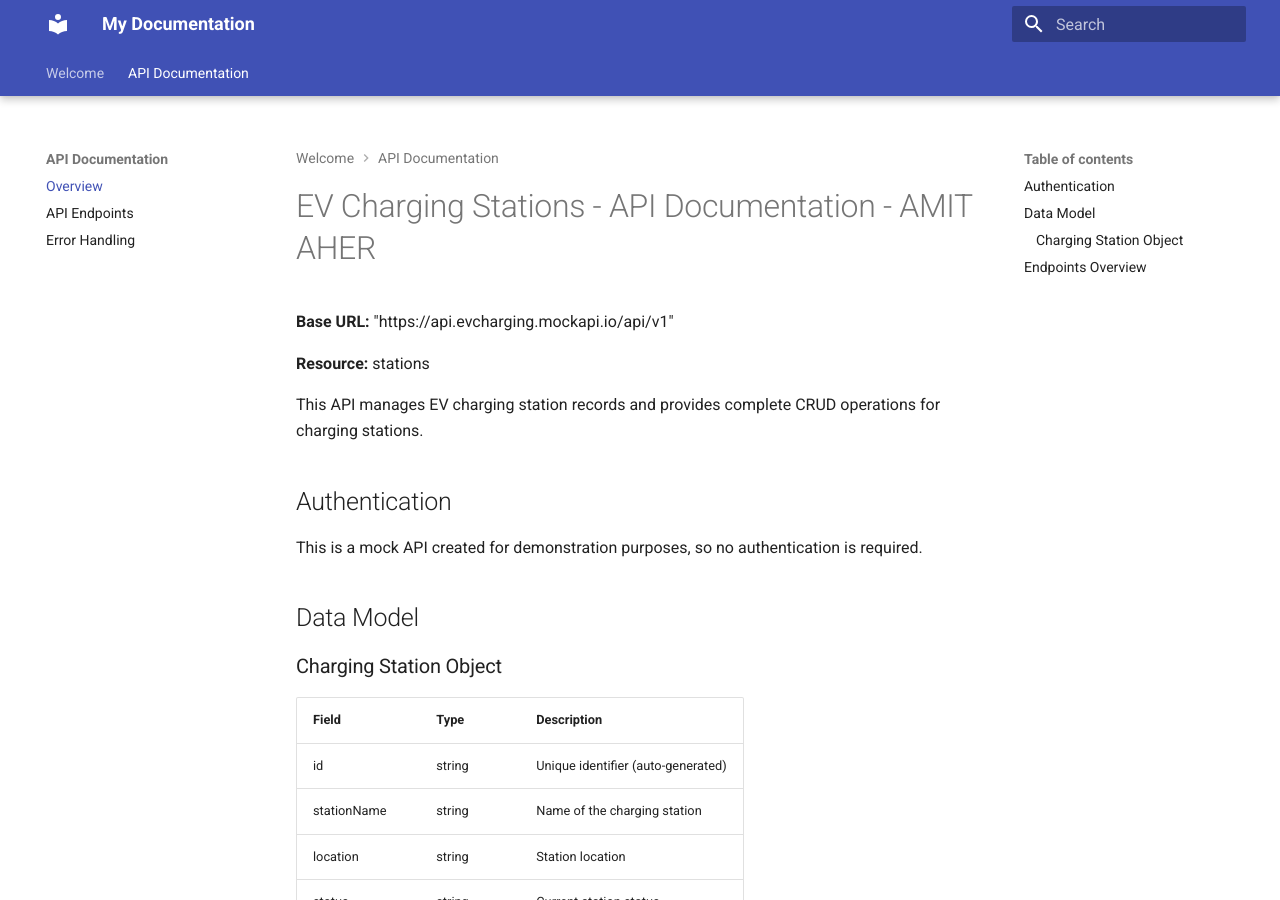
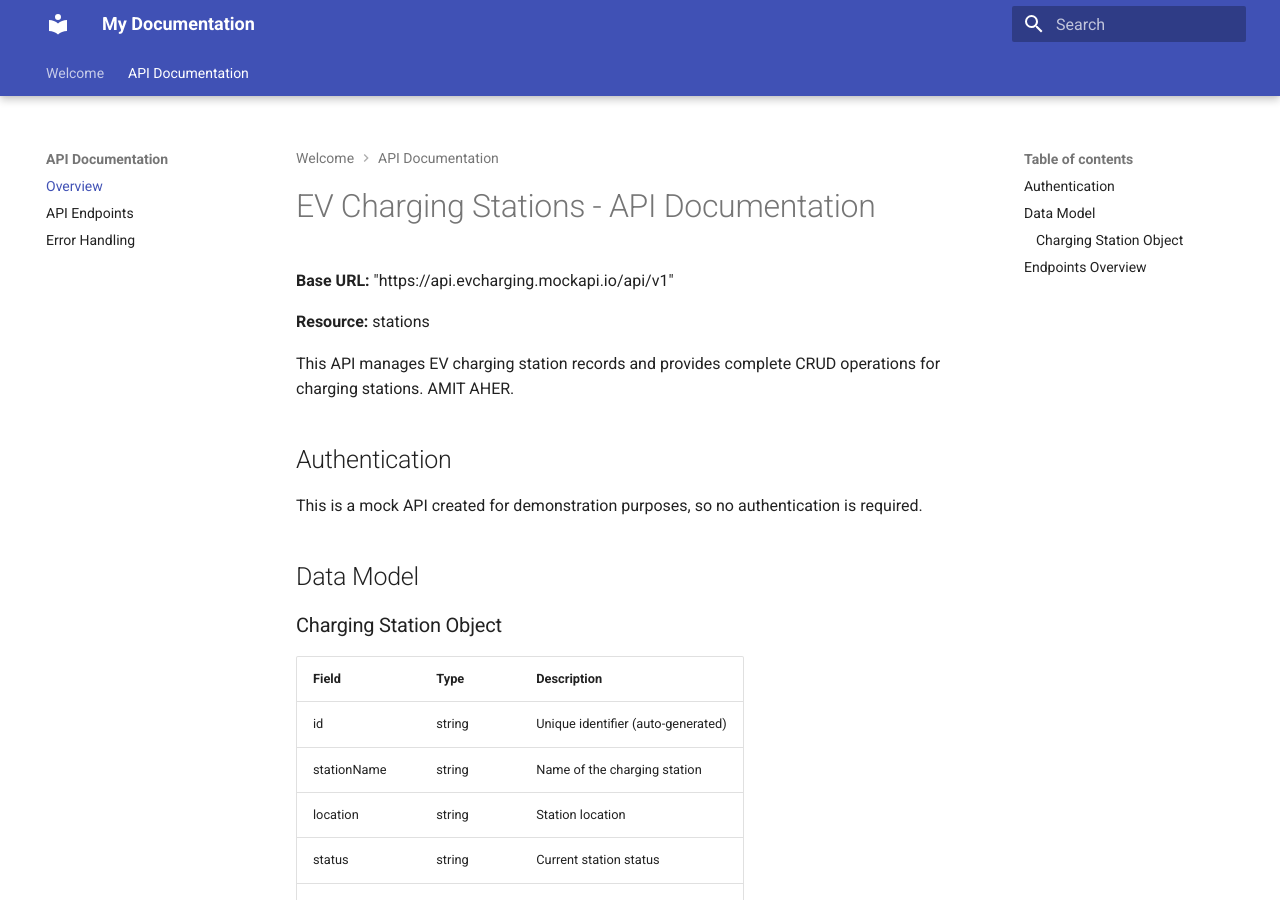
Before and after one commit to amit-enel/Personal-Project, an MkDocs documentation site: the page built from docs/api-documentation/index.md, in a window 1280 px wide and 900 px high. Built offline with MkDocs 1.6.1 and Material for MkDocs 9.7.7, drawn with Linux system fonts in a browser that asks for light colours.

```diff
--- a/docs/api-documentation/index.md
+++ b/docs/api-documentation/index.md
@@ -1,10 +1,10 @@
-# EV Charging Stations - API Documentation - AMIT AHER
+# EV Charging Stations - API Documentation
 
 **Base URL:** "https://api.evcharging.mockapi.io/api/v1"
 
 **Resource:** stations
 
-This API manages EV charging station records and provides complete CRUD operations for charging stations.
+This API manages EV charging station records and provides complete CRUD operations for charging stations. AMIT AHER.
 
 ## Authentication
 
```
